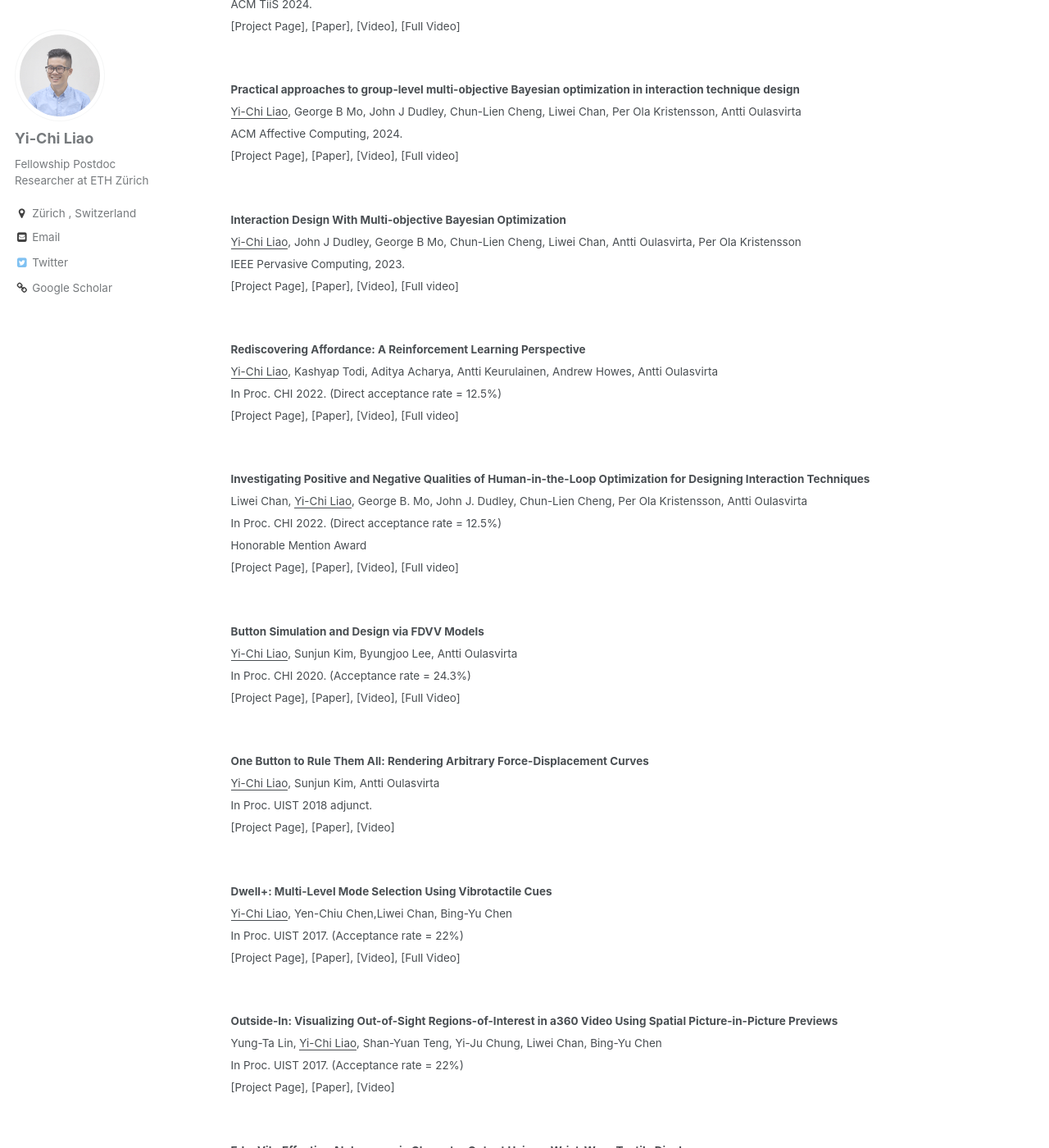
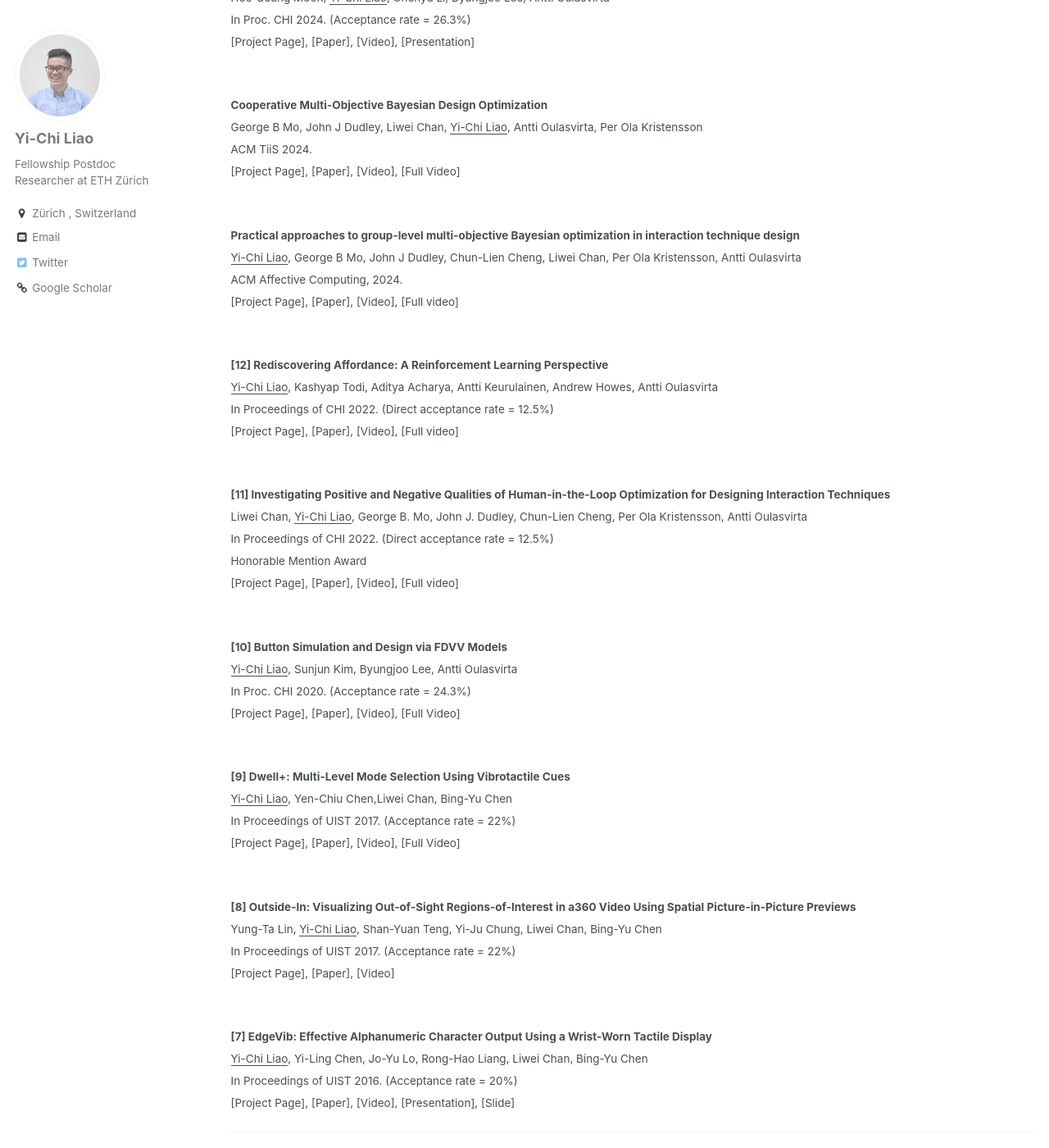
Before and after one commit to yichiliao/yichiliao.github.io, a Jekyll site: the page built from _pages/publications.md, in a window 1280 px wide and 1400 px high, scrolled down 572 px. Shown: the whole window at 82% size. Built offline with Jekyll 4.4.1, drawn with Linux system fonts in a browser that asks for light colours; some of the changed text lies outside the part shown.

Commit message:
updating publications

```diff
--- a/_pages/publications.md
+++ b/_pages/publications.md
@@ -4,7 +4,16 @@
 permalink: /publications/
 author_profile: true
 ---
+<br>
+<small>**Interaction Design With Multi-objective Bayesian Optimization**<br>
+<u>Yi-Chi Liao</u>, John J Dudley, George B Mo, Chun-Lien Cheng, Liwei Chan, Antti Oulasvirta, Per Ola Kristensson<br>
+IEEE Pervasive Computing, 2023. </small><br>
+<small>[Project Page], [[Paper](https://ieeexplore.ieee.org/abstract/document/10024515/)], [Video],  [Full video]</small>
 
+
+---
+
+Conference Full Papers
 <br>
 <small>**A Meta-Bayesian Approach for Rapid Online Parametric Optimization for Wrist-based Interactions**<br>
 <u>Yi-Chi Liao</u>, Ruta Desai, Alec M Pierce, Krista E Taylor, Hrvoje Benko, Tanya R Jonker, Aakar Gupta<br>
@@ -29,55 +38,44 @@
 ACM Affective Computing, 2024. </small><br>
 <small>[Project Page], [[Paper](https://journals.sagepub.com/doi/full/10.1177/26339137241241313)], [Video],  [Full video]</small>
 
-<br>
-<small>**Interaction Design With Multi-objective Bayesian Optimization**<br>
-<u>Yi-Chi Liao</u>, John J Dudley, George B Mo, Chun-Lien Cheng, Liwei Chan, Antti Oulasvirta, Per Ola Kristensson<br>
-IEEE Pervasive Computing, 2023. </small><br>
-<small>[Project Page], [[Paper](https://ieeexplore.ieee.org/abstract/document/10024515/)], [Video],  [Full video]</small>
 
 
 <br>
-<small>**Rediscovering Affordance: A Reinforcement Learning Perspective**<br>
+<small>**[12] Rediscovering Affordance: A Reinforcement Learning Perspective**<br>
 <u>Yi-Chi Liao</u>, Kashyap Todi, Aditya Acharya, Antti Keurulainen, Andrew Howes, Antti Oulasvirta<br>
-In Proc. CHI 2022. (Direct acceptance rate = 12.5%)</small><br>
+In Proceedings of CHI 2022. (Direct acceptance rate = 12.5%)</small><br>
 <small>[[Project Page](https://userinterfaces.aalto.fi/affordance/)], [[Paper](https://arxiv.org/pdf/2112.12886.pdf)], [[Video](https://www.youtube.com/watch?v=MqzKMCnJt38)],  [[Full video](https://www.youtube.com/watch?v=VNAcp-iC9tQ)]</small>
 
 
 <br>
-<small>**Investigating Positive and Negative Qualities of Human-in-the-Loop Optimization for Designing Interaction Techniques**<br>
+<small>**[11] Investigating Positive and Negative Qualities of Human-in-the-Loop Optimization for Designing Interaction Techniques**<br>
 Liwei Chan, <u>Yi-Chi Liao</u>, George B. Mo, John J. Dudley, Chun-Lien Cheng, Per Ola Kristensson, Antti Oulasvirta<br>
-In Proc. CHI 2022. (Direct acceptance rate = 12.5%)</small><br>
+In Proceedings of CHI 2022. (Direct acceptance rate = 12.5%)</small><br>
 <small>Honorable Mention Award</small><br>
 <small>[[Project Page](https://userinterfaces.aalto.fi/dit/)], [[Paper](https://arxiv.org/pdf/2204.07641.pdf)], [[Video](https://youtu.be/uK4o_2VY90E)],  [[Full video](https://www.youtube.com/watch?v=T8ijVKkajwg)]</small>
 
 <br>
-<small>**Button Simulation and Design via FDVV Models**<br>
+<small>**[10] Button Simulation and Design via FDVV Models**<br>
 <u>Yi-Chi Liao</u>, Sunjun Kim, Byungjoo Lee, Antti Oulasvirta<br>
 In Proc. CHI 2020. (Acceptance rate = 24.3%)</small><br>
 <small>[[Project Page](https://yichiliao.github.io/portfolio/0-buttondesign/)], [[Paper](/files/chi2020-liao-button.pdf)], [[Video](https://www.youtube.com/watch?v=gE7v3Ai5bFk)],  [[Full Video](https://www.youtube.com/watch?v=hOi_7O7USaI)]</small>
 
 <br>
-<small>**One Button to Rule Them All: Rendering Arbitrary Force-Displacement Curves**<br>
-<u>Yi-Chi Liao</u>, Sunjun Kim, Antti Oulasvirta<br>
-In Proc. UIST 2018 adjunct.</small><br>
-<small>[[Project Page](https://yichiliao.github.io/portfolio/0-buttondesign/)], [[Paper](https://dl.acm.org/doi/abs/10.1145/3266037.3266118)], [[Video](https://www.youtube.com/watch?v=-CbhRR6199U)]</small>
-
-<br>
-<small>**Dwell+: Multi-Level Mode Selection Using Vibrotactile Cues**<br>
+<small>**[9] Dwell+: Multi-Level Mode Selection Using Vibrotactile Cues**<br>
 <u>Yi-Chi Liao</u>, Yen-Chiu Chen,Liwei Chan, Bing-Yu Chen <br>
-In Proc. UIST 2017. (Acceptance rate = 22%)</small><br>
+In Proceedings of UIST 2017. (Acceptance rate = 22%)</small><br>
 <small>[[Project Page](https://yichiliao.github.io/portfolio/1-dwellplus/)], [[Paper](http://yichiliao.github.io/files/dwellplus_uist17.pdf)], [[Video](https://www.youtube.com/watch?v=E90wT4RwuSk)],  [[Full Video](https://www.youtube.com/watch?v=SHxr5JcYqy8)]</small>
 
 <br>
-<small>**Outside-In: Visualizing Out-of-Sight Regions-of-Interest in a360 Video Using Spatial Picture-in-Picture Previews**<br>
+<small>**[8] Outside-In: Visualizing Out-of-Sight Regions-of-Interest in a360 Video Using Spatial Picture-in-Picture Previews**<br>
 Yung-Ta Lin, <u>Yi-Chi Liao</u>, Shan-Yuan Teng, Yi-Ju Chung, Liwei Chan, Bing-Yu Chen <br>
-In Proc. UIST 2017. (Acceptance rate = 22%)</small><br>
+In Proceedings of UIST 2017. (Acceptance rate = 22%)</small><br>
 <small>[[Project Page](https://yichiliao.github.io/portfolio/2-outsidein/)], [[Paper](http://yichiliao.github.io/files/outsidein_uist17.pdf)], [[Video](https://www.youtube.com/watch?v=tCeRS1ObPA8)]</small>
 
 <br>
-<small>**EdgeVib: Effective Alphanumeric Character Output Using a Wrist-Worn Tactile Display**<br>
+<small>**[7] EdgeVib: Effective Alphanumeric Character Output Using a Wrist-Worn Tactile Display**<br>
 <u>Yi-Chi Liao</u>, Yi-Ling Chen, Jo-Yu Lo, Rong-Hao Liang, Liwei Chan, Bing-Yu Chen <br>
-In Proc. UIST 2016. (Acceptance rate = 20%) </small><br>
+In Proceedings of UIST 2016. (Acceptance rate = 20%) </small><br>
 <small>[[Project Page](https://yichiliao.github.io/portfolio/3-edgevib/)], [[Paper](http://yichiliao.github.io/files/edgevib_uist16.pdf)], [[Video](https://www.youtube.com/watch?v=Q_2owlSeDg4)], [[Presentation](https://www.youtube.com/watch?v=4aogj5g-Ft0)], [[Slide](https://goo.gl/mpHQ70)]</small>
 
 
```
